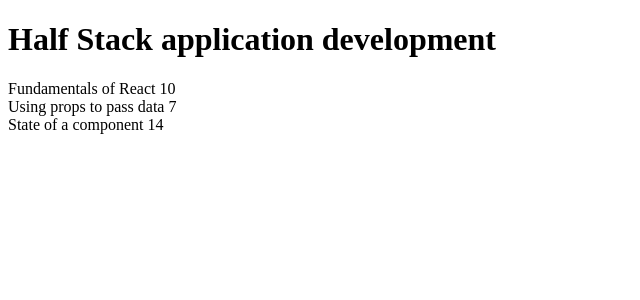
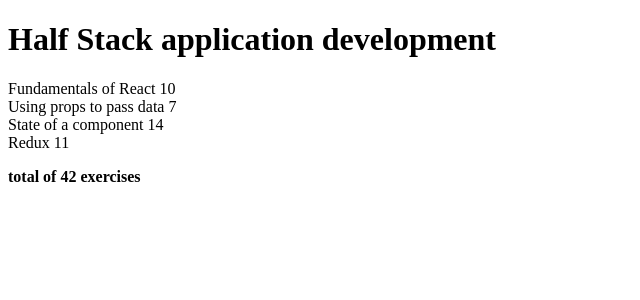
Before and after one commit to RoniPG/FullStackReact, a React (Create React App) app in the folder part1/courseinfo/: page / in a window 1280 px wide. Shown: the top 300 px of the page, without its empty margins (0-640 px from the left). Built offline with nearby package versions, Linux system fonts and the light colour scheme.

Commit message:
Task 2.2

```diff
--- a/part1/courseinfo/src/App.js
+++ b/part1/courseinfo/src/App.js
@@ -1,3 +1,4 @@
+
 const Course = (props) =>{
   return (
     <div>
@@ -58,14 +59,38 @@
         name: 'State of a component',
         exercises: 14,
         id: 3
+      },
+      {
+        name: 'Redux',
+        exercises: 11,
+        id: 4
       }
+
     ]
   }
+  /** Version larga...
+  // Creamos una función que sume los ejericicios
+  const sumTotal = () => {
+    let total = 0
+    for (let i = 0; i < course.parts.length; i++) {
+      total = total + course.parts[i].exercises
+      console.log("total = ", total);
+    }
+    return total
+  }
+  // Asignamos la función a una variable para luego llamarla desde el return
+  const total = sumTotal()
+ */
 
+  //Versión corta...
+  const total = course.parts.reduce(function(sum, part){
+    return sum + part.exercises
+  },0)
 
   return (
     <div>
       <Course course = {course}/>
+      <p><strong>total of {total} exercises</strong></p>
     </div>
   )
 }
```
